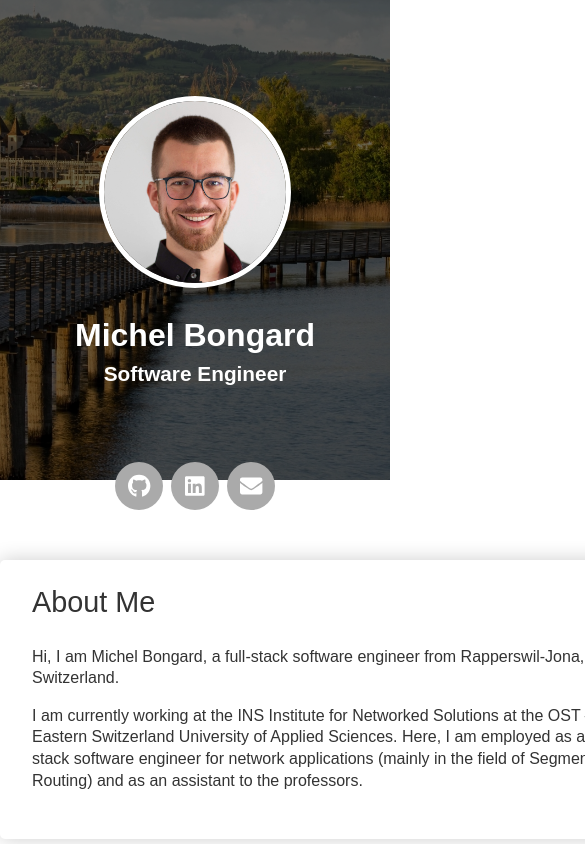
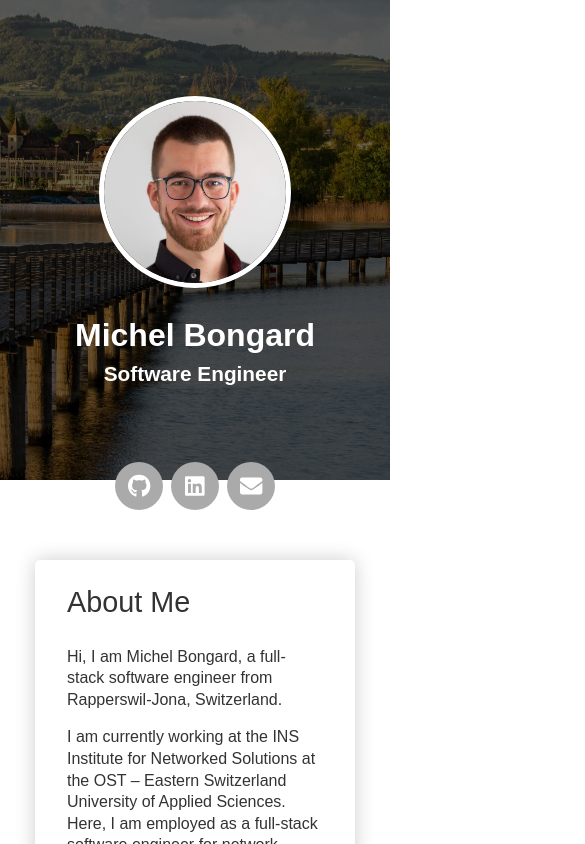
Before and after one commit to ubaumann/ubaumann.ch, a React (Create React App) app: page / in a window 390 px wide. Shown: the top 844 px of the page, 585 px wide, since content can reach past the window. Built offline with nearby package versions, Linux system fonts and the light colour scheme.

Commit message:
responsiveness

```diff
--- a/src/components/AboutMe/AboutMe.scss
+++ b/src/components/AboutMe/AboutMe.scss
@@ -1,3 +1,5 @@
+@import '../../scss/settings.scss';
+
 .AboutMe {
     margin-top: 35rem;
     display: flex;
@@ -41,3 +43,47 @@
         }
     }
 }
+
+@media screen and (max-width: $breakpoint-one) {
+    .AboutMe {
+        &-Basic {
+            &-Item {
+                &-Name {
+                    width: 50%;
+                }
+
+                &-Value {
+                    width: 50%;
+                }
+            }
+        }
+    }
+}
+
+@media screen and (max-width: $breakpoint-two) {
+    .AboutMe {
+        flex-direction: column;
+
+        &-About {
+            width: 100%;
+            padding-right: 0;
+        }
+
+        &-Basic {
+            width: 100%;
+            padding-left: 0;
+            margin-top: 1.5rem;
+
+            &-Item {
+                &-Name {
+                    width: 50%;
+                }
+
+                &-Value {
+                    width: 50%;
+                    word-wrap: break-word;
+                }
+            }
+        }
+    }
+}
--- a/src/components/Banner/Banner.scss
+++ b/src/components/Banner/Banner.scss
@@ -30,15 +30,15 @@
             height: 12rem;
             width: 12rem;
             object-fit: cover;
-            border-radius: 10rem;
+            border-radius: 7rem;
             border: 5px solid white;
             transition: 200ms;
 
             &:hover {
                 position: relative;
-                height: 16rem;
-                width: 16rem;
-                margin: -2rem auto;
+                height: 14rem;
+                width: 14rem;
+                margin: -1rem auto;
                 z-index: 1;
                 transition: 200ms;
                 cursor: pointer;
--- a/src/scss/global.scss
+++ b/src/scss/global.scss
@@ -10,3 +10,15 @@
     font-size: 1.8rem;
     margin-bottom: 2rem;
 }
+
+@media screen and (max-width: $breakpoint-one) {
+    .Tile {
+      width: 50rem;
+    }
+}
+
+@media screen and (max-width: $breakpoint-two) {
+    .Tile {
+      width: 20rem;
+    }
+}
--- a/src/scss/index.scss
+++ b/src/scss/index.scss
@@ -1,5 +1,6 @@
 @import 'mixins';
 @import 'reset';
+@import 'settings';
 @import 'global';
 
 * {
--- /dev/null
+++ b/src/scss/settings.scss
@@ -0,0 +1,3 @@
+/* Screen width break points */
+$breakpoint-one: 1420px;
+$breakpoint-two: 920px;
```
